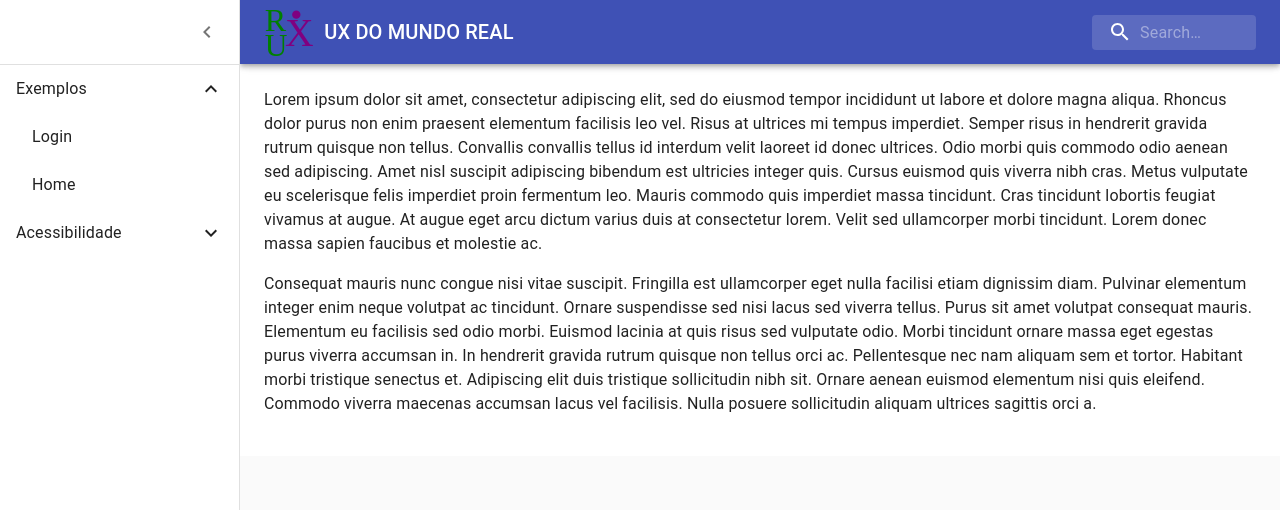
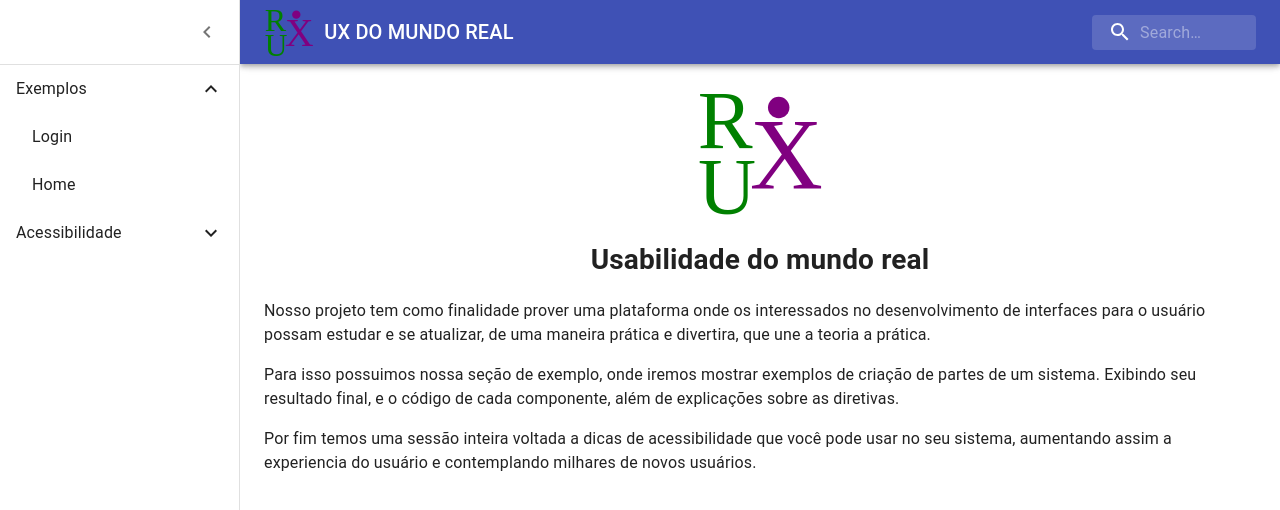
Before and after one commit to victorfconti/ux_ufscar_2019, a React (Create React App) app: page / in a window 1280 px wide. Shown: the top 510 px of the page. Built offline with nearby package versions, Linux system fonts and the light colour scheme.

Commit message:
Criação da estrutura básica

```diff
--- a/src/App.js
+++ b/src/App.js
@@ -4,6 +4,7 @@ import CssBaseline from "@material-ui/core/CssBaseline";
 import clsx from "clsx";
 import Typography from "@material-ui/core/Typography";
 import {makeStyles} from "@material-ui/core/styles";
+import Rux from "./assets/RUX.svg"
 
 const drawerWidth = 240;
 
@@ -39,7 +40,8 @@ const useStyles = makeStyles((theme) => ({
         padding: theme.spacing(0, 1),
         // necessary for content to be below app bar
         ...theme.mixins.toolbar,
-        justifyContent: 'flex-end',
+        justifyContent: 'center',
+        textAlign: 'center'
     },
 
 }));
@@ -59,28 +61,23 @@ function App() {
               })}
           >
               <div className={classes.drawerHeader}/>
+              <div style={{align: 'center', alignSelf: 'center', alignContent: "center", textAlign: "center", alignItems: "center"}}>
+                  <img src={Rux} alt={"Logo"} />
+                  <h1>Usabilidade do mundo real</h1>
+              </div>
               <Typography paragraph>
-                  Lorem ipsum dolor sit amet, consectetur adipiscing elit, sed do eiusmod tempor incididunt
-                  ut labore et dolore magna aliqua. Rhoncus dolor purus non enim praesent elementum
-                  facilisis leo vel. Risus at ultrices mi tempus imperdiet. Semper risus in hendrerit
-                  gravida rutrum quisque non tellus. Convallis convallis tellus id interdum velit laoreet id
-                  donec ultrices. Odio morbi quis commodo odio aenean sed adipiscing. Amet nisl suscipit
-                  adipiscing bibendum est ultricies integer quis. Cursus euismod quis viverra nibh cras.
-                  Metus vulputate eu scelerisque felis imperdiet proin fermentum leo. Mauris commodo quis
-                  imperdiet massa tincidunt. Cras tincidunt lobortis feugiat vivamus at augue. At augue eget
-                  arcu dictum varius duis at consectetur lorem. Velit sed ullamcorper morbi tincidunt. Lorem
-                  donec massa sapien faucibus et molestie ac.
+                  Nosso projeto tem como finalidade prover uma plataforma onde os interessados no desenvolvimento de
+                  interfaces para o usuário possam estudar e se atualizar, de uma maneira prática e divertira, que
+                  une a teoria a prática.
               </Typography>
               <Typography paragraph>
-                  Consequat mauris nunc congue nisi vitae suscipit. Fringilla est ullamcorper eget nulla
-                  facilisi etiam dignissim diam. Pulvinar elementum integer enim neque volutpat ac
-                  tincidunt. Ornare suspendisse sed nisi lacus sed viverra tellus. Purus sit amet volutpat
-                  consequat mauris. Elementum eu facilisis sed odio morbi. Euismod lacinia at quis risus sed
-                  vulputate odio. Morbi tincidunt ornare massa eget egestas purus viverra accumsan in. In
-                  hendrerit gravida rutrum quisque non tellus orci ac. Pellentesque nec nam aliquam sem et
-                  tortor. Habitant morbi tristique senectus et. Adipiscing elit duis tristique sollicitudin
-                  nibh sit. Ornare aenean euismod elementum nisi quis eleifend. Commodo viverra maecenas
-                  accumsan lacus vel facilisis. Nulla posuere sollicitudin aliquam ultrices sagittis orci a.
+                  Para isso possuimos nossa seção de exemplo, onde iremos mostrar exemplos de criação de partes de
+                  um sistema. Exibindo seu resultado final, e o código de cada componente, além de explicações
+                  sobre as diretivas.
+              </Typography>
+              <Typography paragraph>
+                    Por fim temos uma sessão inteira voltada a dicas de acessibilidade que você pode usar no seu
+                  sistema, aumentando assim a experiencia do usuário e contemplando milhares de novos usuários.
               </Typography>
           </main>
       </div>
```
